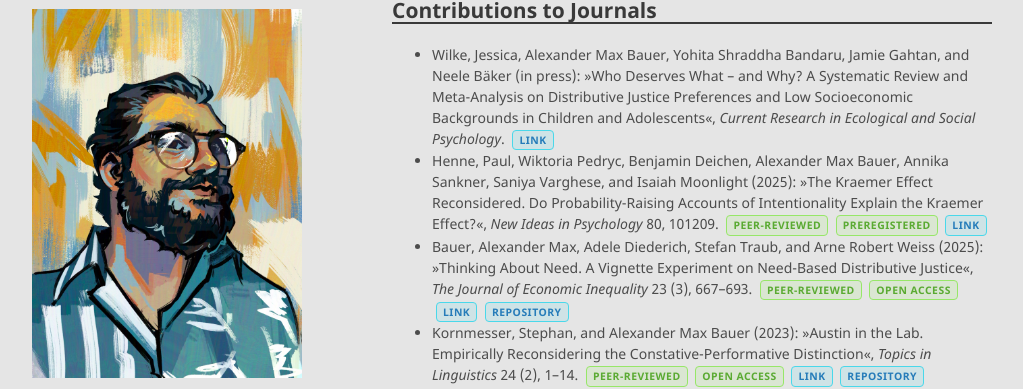
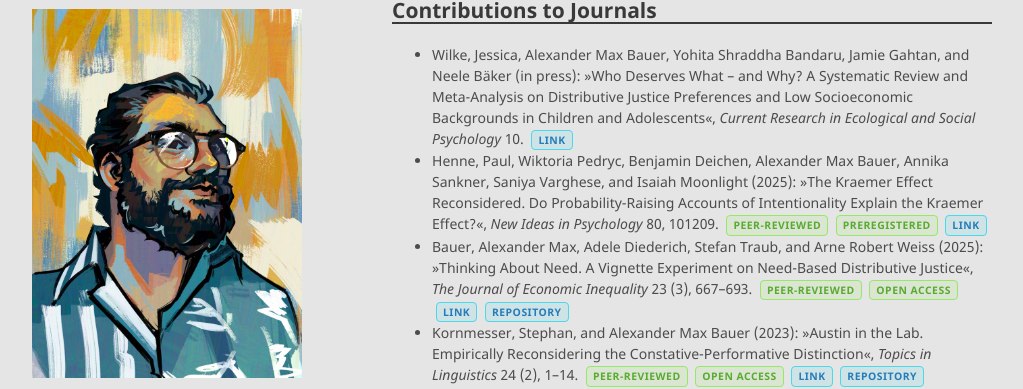
Before and after one commit to alephmembeth/alephmembeth.github.io, a Jekyll site: the page built from publications.md, in a window 1280 px wide and 900 px high, scrolled down 1408 px. Shown: the part 131-520 px from the top of the window, without its empty margins (128-1151 px from the left). Built offline with Jekyll 4.4.1, drawn with Linux system fonts in a browser that asks for light colours; our own code applies the rules of GitHub Pages for plain Markdown files.

Commit message:
Update publications.md

```diff
--- a/publications.md
+++ b/publications.md
@@ -33,7 +33,7 @@
 
 ## Contributions to Journals
 
-+ Wilke, Jessica, Alexander Max Bauer, Yohita Shraddha Bandaru, Jamie Gahtan, and Neele Bäker (in press): »Who Deserves What – and Why? A Systematic Review and Meta-Analysis on Distributive Justice Preferences and Low Socioeconomic Backgrounds in Children and Adolescents«, _Current Research in Ecological and Social Psychology_. <span class = "label color-9">[Link]([https://www.sciencedirect.com/science/article/pii/S0732118X25000650](https://www.sciencedirect.com/science/article/pii/S266662272600016X/))</span>
++ Wilke, Jessica, Alexander Max Bauer, Yohita Shraddha Bandaru, Jamie Gahtan, and Neele Bäker (in press): »Who Deserves What – and Why? A Systematic Review and Meta-Analysis on Distributive Justice Preferences and Low Socioeconomic Backgrounds in Children and Adolescents«, _Current Research in Ecological and Social Psychology_ 10. <span class = "label color-9">[Link](https://www.sciencedirect.com/science/article/pii/S266662272600016X)</span>
 + Henne, Paul, Wiktoria Pedryc, Benjamin Deichen, Alexander Max Bauer, Annika Sankner, Saniya Varghese, and Isaiah Moonlight (2025): »The Kraemer Effect Reconsidered. Do Probability-Raising Accounts of Intentionality Explain the Kraemer Effect?«, _New Ideas in Psychology_ 80, 101209. <span class = "label color-5">Peer-Reviewed</span> <span class = "label color-5">Preregistered</span> <span class = "label color-9">[Link](https://www.sciencedirect.com/science/article/pii/S0732118X25000650/)</span>
 + Bauer, Alexander Max, Adele Diederich, Stefan Traub, and Arne Robert Weiss (2025): »Thinking About Need. A Vignette Experiment on Need-Based Distributive Justice«, _The Journal of Economic Inequality_ 23 (3), 667–693. <span class = "label color-5">Peer-Reviewed</span> <span class = "label color-5">Open Access</span> <span class = "label color-9">[Link](https://link.springer.com/article/10.1007/s10888-025-09698-1)</span> <span class = "label color-9">[Repository](https://github.com/alephmembeth/need-reference-point)</span>
 + Kornmesser, Stephan, and Alexander Max Bauer (2023): »Austin in the Lab. Empirically Reconsidering the Constative-Performative Distinction«, _Topics in Linguistics_ 24 (2), 1–14. <span class = "label color-5">Peer-Reviewed</span> <span class = "label color-5">Open Access</span> <span class = "label color-9">[Link](https://sciendo.com/article/10.2478/topling-2023-0008)</span> <span class = "label color-9">[Repository](https://github.com/alephmembeth/speech-constative-performative/)</span>
```
